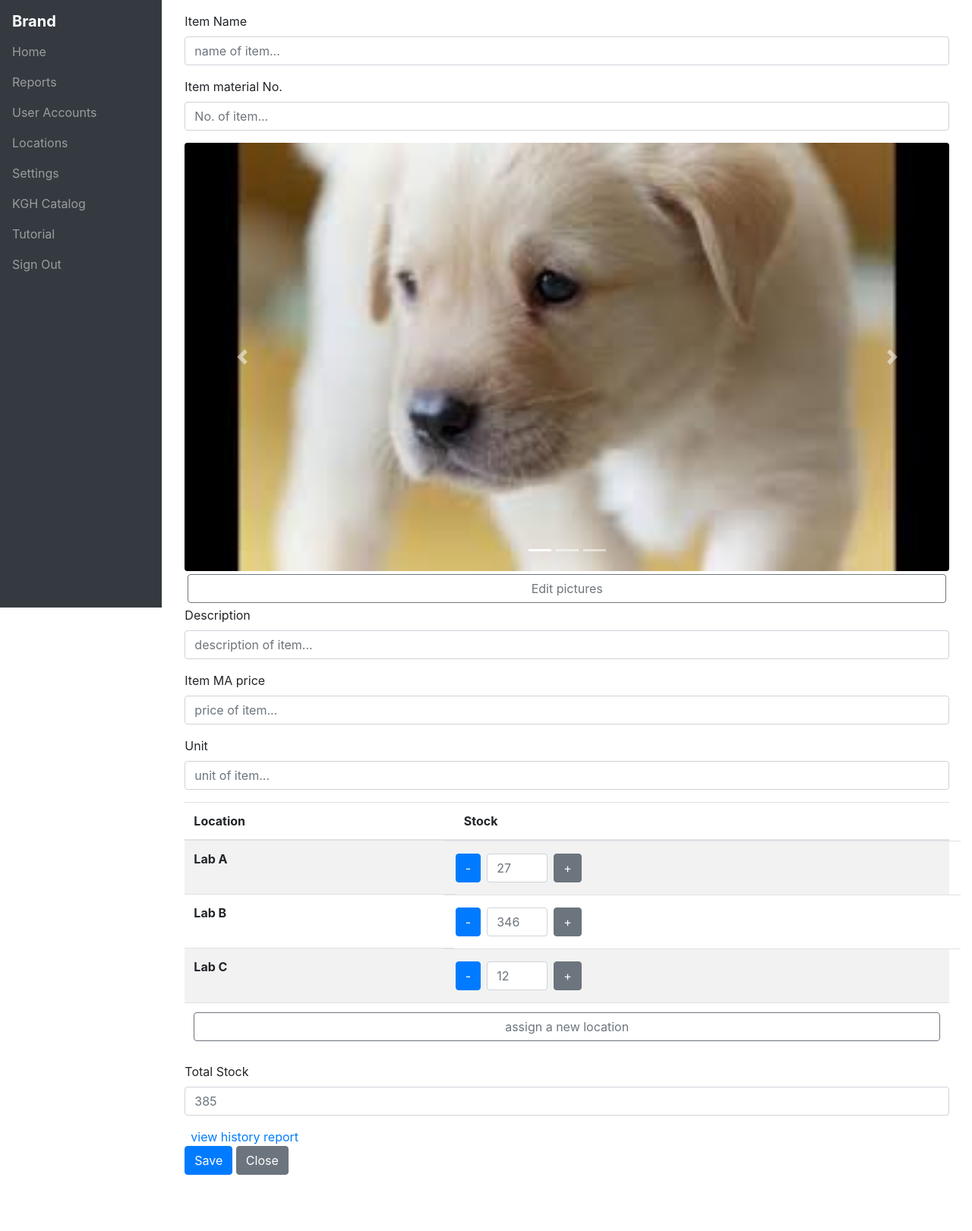
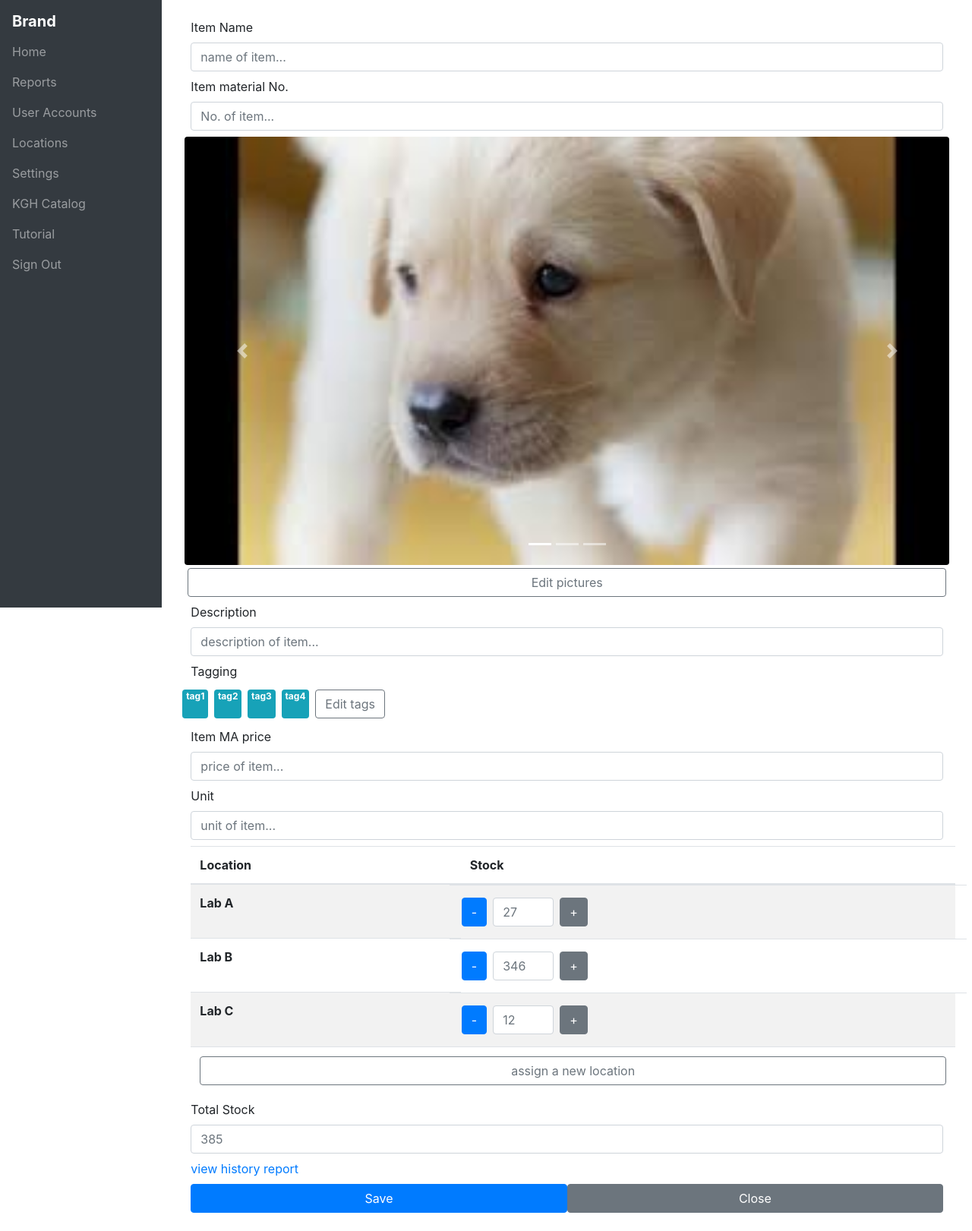
Before and after one commit to Queens-Patient-Simulation-Lab/Inventory, a Django app: page /item/ in a window 1280 px wide. Shown: the whole page at 76% size. Before the commit the page ends 1547 px from the top, so only its background shows below. Run offline with Django 3.2, Linux system fonts and the light colour scheme; some libraries are stand-ins or nearby versions.

Commit message:
Update sample-item.html

```diff
--- a/inventory/templates/inventory/sample-item.html
+++ b/inventory/templates/inventory/sample-item.html
@@ -8,12 +8,12 @@
 <div class="container">
 
 		<form>
-			<div class="form-group">
+			<div class="form-group m-2">
 				<label for="itemName">Item Name</label>
 				<input type="name" class="form-control" id="itemName" placeholder="name of item...">
 			</div>
 
-			<div class="form-group">
+			<div class="form-group m-2">
 				<label for="materialNo">Item material No.</label>
 				<input type="item_id" class="form-control" id="materialNo" placeholder="No. of item...">
 			</div>
@@ -61,22 +61,35 @@
 				</div>
 			</div>
 
-			<div class="form-group">
+			<div class="form-group m-2">
 				<label for="description">Description</label>
 				<input type="item_description" class="form-control" id="description" placeholder="description of item...">
 			</div>
 
-			<div class="form-group">
+			<div class="form-group m-2">
+				<label>Tagging</label>
+				<div class="row">
+					<span class="badge badge-info m-1">tag1</span>
+					<span class="badge badge-info m-1">tag2</span>
+					<span class="badge badge-info m-1">tag3</span>
+					<span class="badge badge-info m-1">tag4</span>
+					<button class="btn btn-outline-secondary m-1" type="button">
+						Edit tags
+					</button>
+				</div>
+			</div>
+
+			<div class="form-group m-2">
 				<label for="itemPrice">Item MA price</label>
 				<input type="MA_price" class="form-control" id="itemPrice" placeholder="price of item...">
 			</div>
 
-			<div class="form-group">
+			<div class="form-group m-2">
 				<label for="unit">Unit</label>
 				<input type="unit_measure" class="form-control" id="unit" placeholder="unit of item...">
 			</div>
 
-			<table class="table table-striped">
+			<table class="table table-striped m-2">
 				<thead>
 					<tr>
 						<th scope="col">Location</th>
@@ -134,22 +147,22 @@
 				</tbody>
 			</table>
 
-			<div class="form-group">
+			<div class="form-group m-2">
 				<label for="stock">Total Stock</label>
 				<input type="total_stock" class="form-control" id="stock" placeholder="385">
 			</div>
 
 			<a href="" class="m-2">view history report</a>
 
-			<div>
-				<button class="btn btn-primary position-relative" type="submit">
+
+			<div class="row m-2">
+				<button class="btn btn-primary col-sm" type="submit">
 					Save
 				</button>
-				<button class="btn btn-secondary position-relative" type="submit">
+				<button class="btn btn-secondary col-sm" type="submit">
 					Close
 				</button>
 			</div>
-
 		</form>
 
 </div>
```
